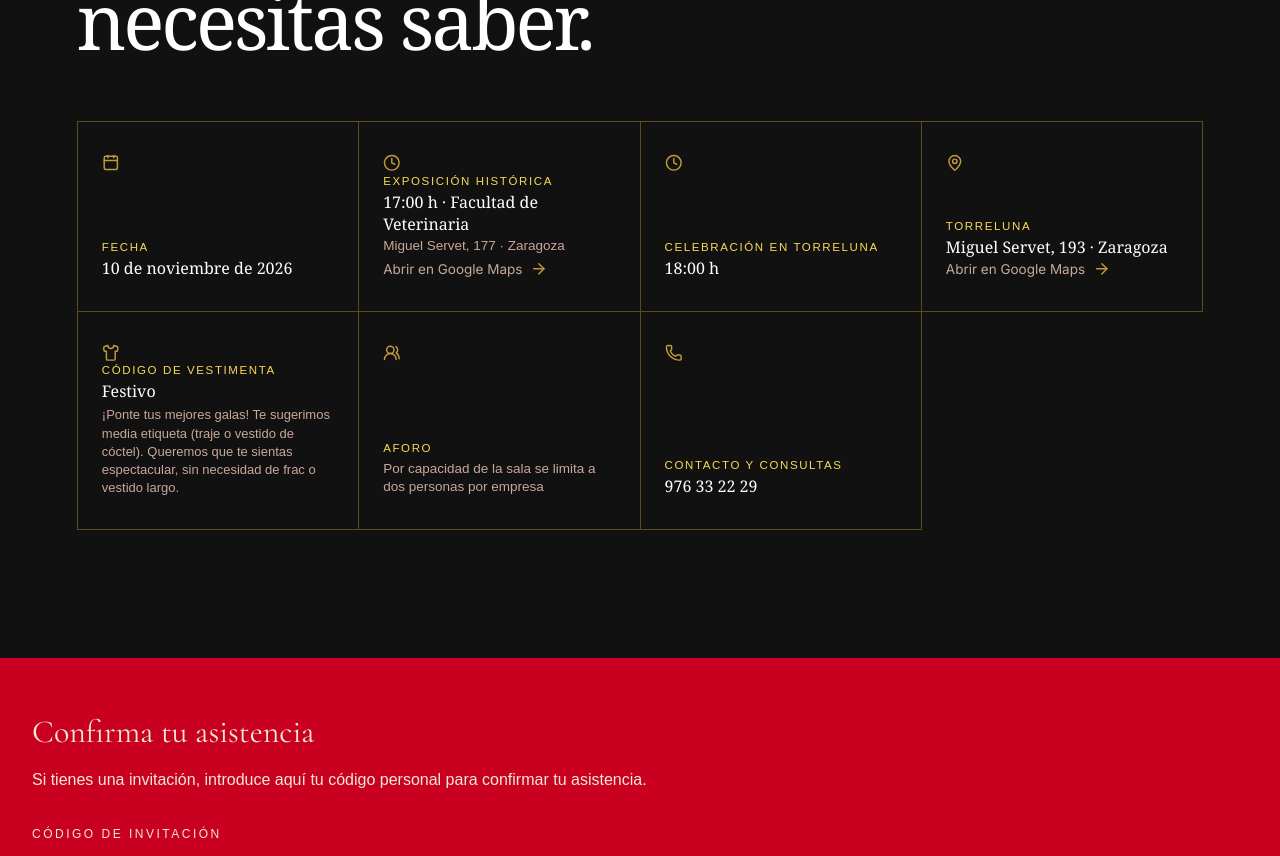
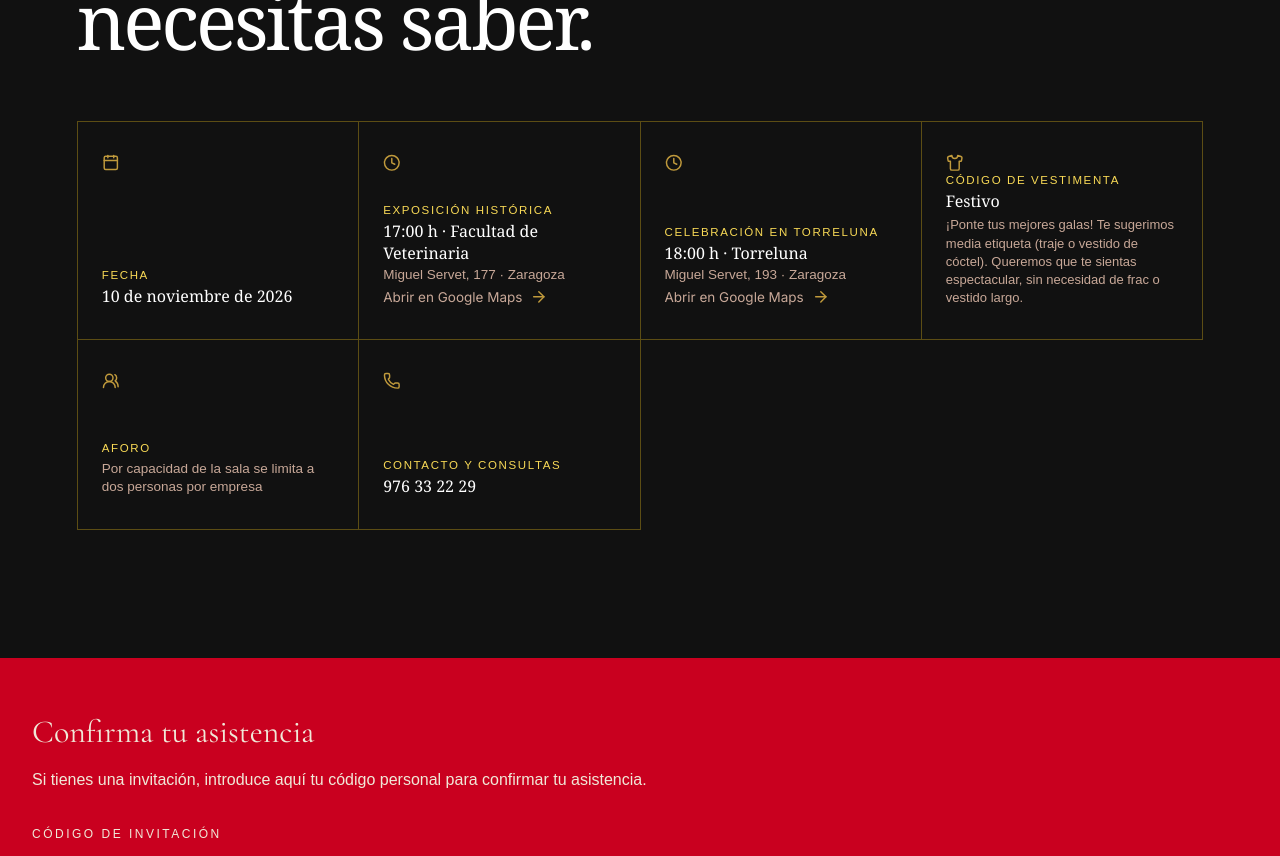
Before and after one commit to Tsuki-byte/Aniversario, a React (Vite) app: page / in a window 1280 px wide. Shown: the part 7460-8316 px from the top of the page. Built offline with nearby package versions, Linux system fonts and the light colour scheme; no server answers; the database is empty.

Commit message:
style: merge Torreluna cells into one for layout consistency

```diff
--- a/src/App.jsx
+++ b/src/App.jsx
@@ -474,12 +474,8 @@ export default function App() {
           <article>
             <Clock size={24} aria-hidden="true" />
             <span>Celebración en Torreluna</span>
-            <strong>18:00 h</strong>
-          </article>
-          <article>
-            <MapPin size={24} aria-hidden="true" />
-            <span>Torreluna</span>
-            <strong>Miguel Servet, 193 · Zaragoza</strong>
+            <strong>18:00 h · Torreluna</strong>
+            <p style={{ fontSize: '13.5px', color: 'var(--text-wine-sub)', lineHeight: '1.4', marginTop: '2px', marginBottom: '2px' }}>Miguel Servet, 193 · Zaragoza</p>
             <a href="https://maps.app.goo.gl/jver8wG8urWqLjdk8?g_st=ic" target="_blank" rel="noreferrer" style={{ display: 'inline-flex', alignItems: 'center', gap: '8px', fontSize: '13.5px', color: 'var(--text-wine-sub)', textDecoration: 'none', marginTop: '2px', textTransform: 'none', fontFamily: 'Inter, sans-serif', lineHeight: '1.4', fontWeight: 'normal' }}>
               Abrir en Google Maps <ArrowRight size={16} aria-hidden="true" />
             </a>
```
